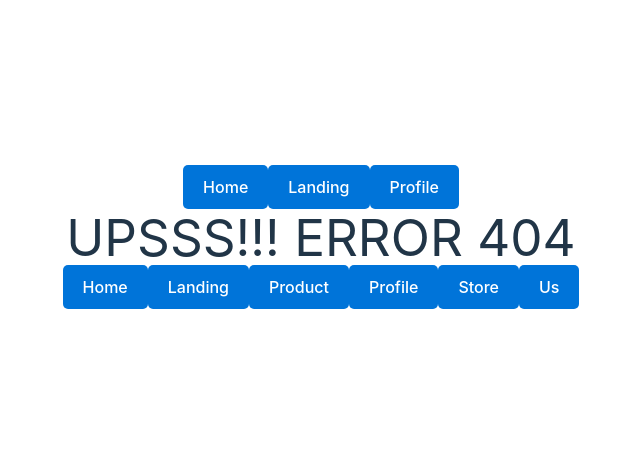
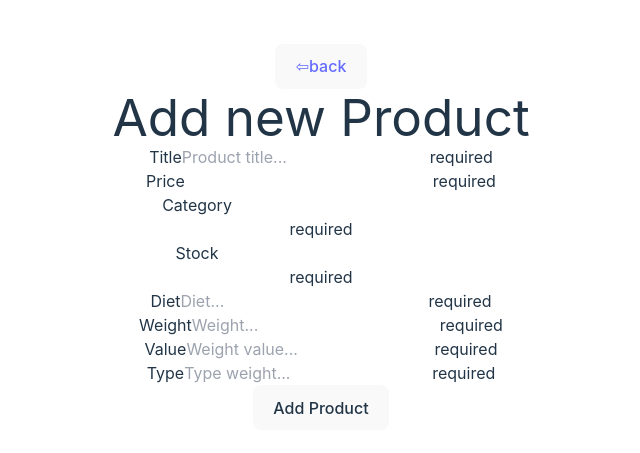
Before and after one commit to mateoOA/pf-front, a React (Vite) app: page /form in a window 1280 px wide. Before the commit this address had no page. Shown: the part 163-616 px from the top of the page, without its empty margins (319-959 px from the left). Built offline with nearby package versions, Linux system fonts and the light colour scheme.

Commit message:
form para productos en proceso

```diff
--- a/src/App.jsx
+++ b/src/App.jsx
@@ -9,6 +9,7 @@ import Profile from "./views/profile/profile";
 import Store from "./views/store/store";
 import Us from "./views/us/us";
 import Error from "./views/error/error";
+import Form from "./views/FormProduct/Form"
 
 function App() {
   return (
@@ -22,6 +23,7 @@ function App() {
                 <Route path="/store" element={<Store/>}/>
                 <Route path="/us" element={<Us/>}/>
                 <Route path="*" element={<Error />} />
+                <Route path="/form" element={<Form/>}/>
             </Routes>
         </>
     </Router>
--- /dev/null
+++ b/src/views/FormProduct/Form.jsx
@@ -0,0 +1,226 @@
+import { useState, useEffect } from 'react'
+//import { useNavigate } from 'react-router-dom'
+//import { useDispatch, useSelector } from 'react-redux'
+import { NavLink } from 'react-router-dom'
+//import { addProduct, getProducts,getAllProducts } from '../../redux/actions'
+import validate from './Validates'
+//import NavBar from '../../components/NavBar/NavBar'
+
+export default function Form(){
+    // const dispatch = useDispatch();//configuro el dispatch
+    // const navigate = useNavigate();//configuro navigate
+    //Traigo los temperamentos del estado Global en mi reducer y los guardo en una constante
+    //const { allProductsCopy } = useSelector((state) => state);
+
+
+
+
+
+    //Creo un estado Local para los inputs del form
+    const [newProduct, setNewProduct] = useState({
+        title: '',
+        price:'',
+        category:'',
+        stock:'',
+        diet: '',
+        weight: '',
+        value: '',
+        type: '',
+    });
+
+
+    //Creo un estado Local para los errors
+    const [errors, setErrors] = useState({
+        title: 'required',
+        price:'required',
+        category:'required',
+        stock:'required',
+        diet: 'required',
+        weight: 'required',
+        value: 'required',
+        type: 'required',
+    });
+
+
+    //funcion para guardar los cambios constantemente
+    function handleChange(e){
+        e.preventDefault();
+
+        // Para guardar los inputs de mi dog
+        setNewProduct({
+            ...newProduct,
+            [e.target.name]: e.target.value
+        });
+
+        // Para verificar las validaciones
+        const validationErrors = validate({
+            ...newProduct,
+            [e.target.name]: e.target.value
+        });
+
+        // Establecer los errores de validación
+        setErrors({
+            ...errors,
+            ...validationErrors,
+        });
+
+
+
+    }
+
+    function handleChangeName(e){
+        e.preventDefault
+
+        // Para guardar los inputs de mi product
+        setNewProduct({
+            ...newProduct,
+            [e.target.name]: e.target.value
+        });
+
+        // Para verificar las validaciones
+        const validationErrors = validate({
+            ...newProduct,
+            [e.target.name]: e.target.value
+        });
+
+        // Establecer los errores de validación
+        setErrors({
+            ...errors,
+            ...validationErrors,
+
+        });
+
+
+    }
+
+
+
+    //Para limpiar el input y cargar la info
+    // function handleSubmit(e){
+    //     e.preventDefault();
+
+    //     if(!errors.title&&!errors.price&&!errors.category&&!errors.stock&&!errors.diet&&//valido que no haya errores
+    //         !errors.weight&&!errors.value&&!errors.type
+    //          ){
+
+    //         dispatch(addProduct(newProduct));//mediante el dispatch uso la action addProduct y le mando mi newProduct
+    //         alert('Product created successfully!')
+
+
+    //         setNewProduct({//seteo newProduct de 0
+    //            title: '',
+    //            price:'',
+    //            category:'',
+    //            stock:'',
+    //            diet: '',
+    //            weight: '',
+    //            value: '',
+    //            type: '',
+    //         });
+
+    //         //Me redirige a home
+    //         navigate('/home');
+    //     }
+    // }
+
+    return(
+        <div >
+
+            <form  >
+            <NavLink to='/home'>
+         <button >⇦back</button>
+       </NavLink>
+            <h1 >Add new Product</h1>
+                <div >
+                    <label>Title</label>
+                    < input type="text"  value={newProduct.title} name='title' placeholder="Product title..." autoComplete='off' onChange={(e)=>handleChangeName(e)}></input>
+                    {errors.title && (
+                        <span className="error">{errors.title}</span>
+                    )}
+                </div>
+
+                <div>
+                    <label>Price</label>
+                    <input type="number" value={newProduct.price} name='price' autoComplete='off' onChange={(e)=>handleChange(e)}></input>
+                    {errors.price && (
+                        <span className="error">{errors.price}</span>
+                    )}
+                </div>
+                <div >
+                <div >
+                    <div  >
+                        <label>Category</label>
+                        <input type="text" value={newProduct.category} name='category' autoComplete='off' placeholder="" onChange={(e)=>handleChange(e)}></input>
+                        {errors.category && (
+                        <h4 >{errors.category}</h4>
+                        )}
+                    </div>
+
+                    <div>
+                        <label>Stock</label>
+                        <input type="number" value={newProduct.stock} name='stock' autoComplete='off' placeholder="" onChange={(e)=>handleChange(e)}></input>
+                        {errors.stock && (
+                            <h4 >{errors.stock}</h4>
+                        )}
+                    </div>
+                </div>
+                </div>
+                <div >
+                <div >
+                    <div>
+                        <label>Diet</label>
+                        <input type="text" value={newProduct.diet} name='diet' autoComplete='off' placeholder="Diet..." onChange={(e)=>handleChange(e)}></input>
+                        {errors.diet && (
+                        <span className="error">{errors.diet}</span>
+                        )}
+                    </div>
+
+                    <div>
+                        <label>Weight</label>
+                        <input type="number" value={newProduct.weight} name='weight' autoComplete='off' placeholder="Weight..." onChange={(e)=>handleChange(e)}></input>
+                        {errors.weight && (
+                            <span className="error">{errors.weight}</span>
+                        )}
+                    </div>
+                </div>
+                </div>
+                <div >
+                    <div>
+                    <div>
+                        <label>Value</label>
+                        <input type="number" value={newProduct.value} name='value' autoComplete='off' placeholder="Weight value..." onChange={(e)=>handleChange(e)}></input>
+                        {errors.value && (
+                            <span className="error">{errors.value}</span>
+                        )}
+                    </div>
+                    <div>
+                        <label>Type</label>
+                        <input type="text" value={newProduct.type} name='type' autoComplete='off' placeholder="Type weight..." onChange={(e)=>handleChange(e)}></input>
+                        {errors.type && (
+                            <span className="error">{errors.type}</span>
+                        )}
+                    </div>
+                    </div>
+                </div>
+
+
+                {!errors.name &&// condicional para validar que no haya errores
+          !errors.title &&
+          !errors.price &&
+          !errors.category &&
+          !errors.stock &&
+          !errors.diet &&
+          !errors.weight &&
+          !errors.value &&
+          !errors.type  ? (
+          <button type='submit'  onClick={(e)=>handleSubmit(e)} >Add Product</button>// si no los hay agrego un button funcional para crear el dog
+        ) : (
+            //si hay algun error renderizo un falso button de create
+          <button disabled >
+            Add Product
+          </button>
+        )}
+            </form>
+        </div>
+    )
+}
--- /dev/null
+++ b/src/views/FormProduct/Validates.js
@@ -0,0 +1,19 @@
+export default function validate(newProduct) {
+  let errors = {}
+
+  // Validaciones regex
+  //const numEnteroPositivo=/^[1-9]\d*$/;
+  const noNumeros = /^[^\d]*$/
+  //const isUrl = /^(http(s?):)([/|.|\w|\s|-])*\.(?:jpg|jpeg|gif|png)$/
+
+  // Errores en title
+  if (!newProduct.title) {
+    errors.title = "Title is required."
+  } else if (!noNumeros.test(newProduct.title)) {
+    errors.title = "The title must not contain numbers."
+  } else {
+    errors.title = null
+  }
+
+  return errors
+}
```
